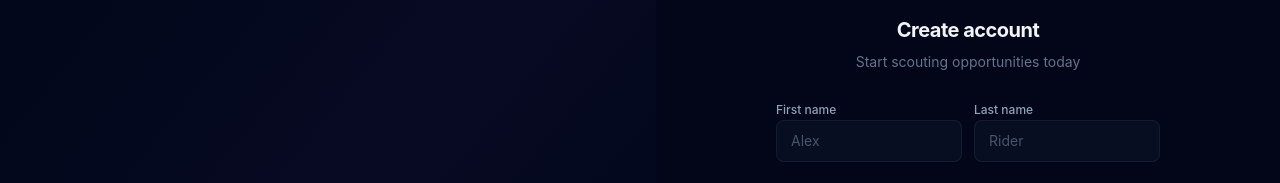
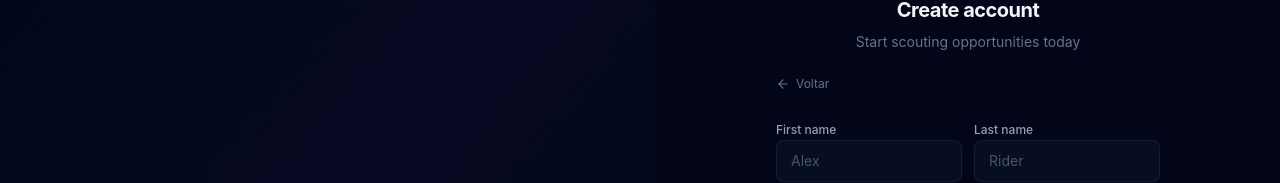
Before and after one commit to BrunoAkiraSenai/AkrScout, a React (Vite) app in the folder frontend/: page /register in a window 1280 px wide. Shown: the part 181-364 px from the top of the page. Built offline with nearby package versions, Linux system fonts and the light colour scheme; no server answers.

Commit message:
feat: adiciona botao Voltar nas telas de login e cadastro

```diff
--- a/frontend/src/pages/Login.jsx
+++ b/frontend/src/pages/Login.jsx
@@ -3,7 +3,7 @@ import { Link, useNavigate, useLocation } from 'react-router-dom'
 import { useAuth } from '../hooks/useAuth'
 import { useSEO } from '../hooks/useSEO'
 import { useNotification } from '../contexts/NotificationContext'
-import { AlertCircle, Loader2 } from 'lucide-react'
+import { AlertCircle, Loader2, ArrowLeft } from 'lucide-react'
 import { useTranslation } from 'react-i18next'
 
 export default function Login() {
@@ -50,6 +50,15 @@ export default function Login() {
           {t('login.description')}
         </p>
       </div>
+
+      <button
+        type="button"
+        onClick={() => navigate(-1)}
+        className="flex items-center gap-1.5 text-xs text-slate-500 transition-colors hover:text-indigo-400"
+      >
+        <ArrowLeft className="h-3.5 w-3.5" />
+        Voltar
+      </button>
 
       <form onSubmit={handleSubmit} className="space-y-4">
         <div className="space-y-2">
--- a/frontend/src/pages/Register.jsx
+++ b/frontend/src/pages/Register.jsx
@@ -3,7 +3,7 @@ import { Link, useNavigate } from 'react-router-dom'
 import { useAuth } from '../hooks/useAuth'
 import { useSEO } from '../hooks/useSEO'
 import { useNotification } from '../contexts/NotificationContext'
-import { AlertCircle, Loader2, CheckCircle2 } from 'lucide-react'
+import { AlertCircle, Loader2, CheckCircle2, ArrowLeft } from 'lucide-react'
 import { useTranslation } from 'react-i18next'
 
 export default function Register() {
@@ -75,6 +75,15 @@ export default function Register() {
           {t('register.description')}
         </p>
       </div>
+
+      <button
+        type="button"
+        onClick={() => navigate(-1)}
+        className="flex items-center gap-1.5 text-xs text-slate-500 transition-colors hover:text-indigo-400"
+      >
+        <ArrowLeft className="h-3.5 w-3.5" />
+        Voltar
+      </button>
 
       <form onSubmit={handleSubmit} className="space-y-4">
         <div className="grid grid-cols-2 gap-3">
```
